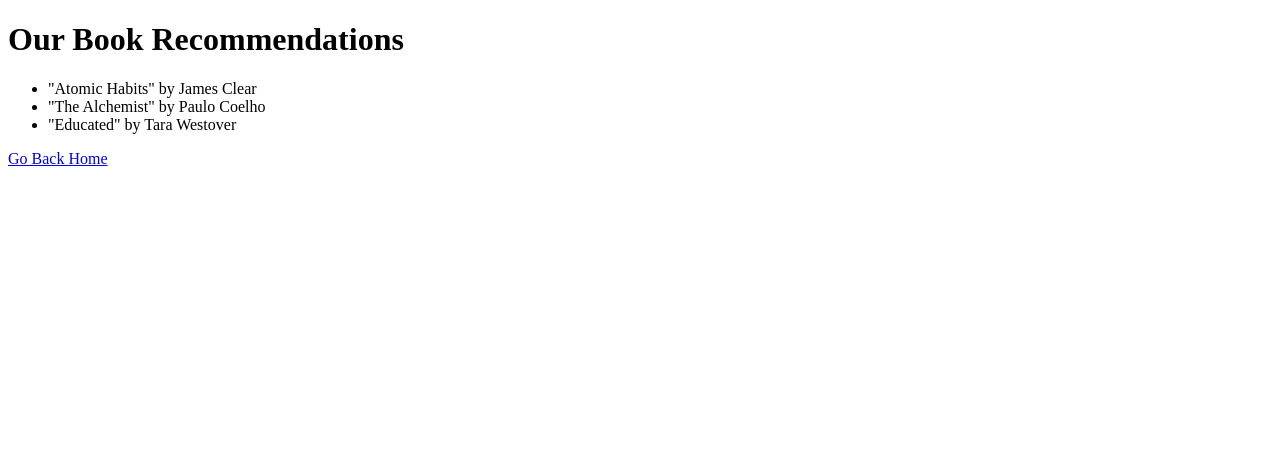
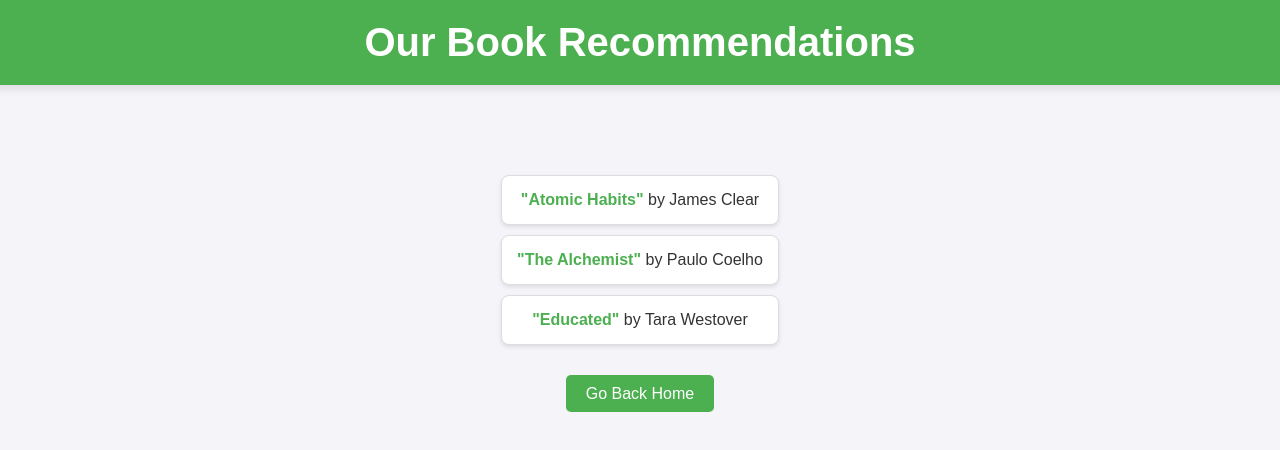
Before and after one commit to Mobi-learns/book-app-ci-cd-pipeline, a plain HTML site: page webapp/recommend.html in a window 1280 px wide. Drawn offline with Linux system fonts and the light colour scheme.

Commit message:
updated recommend

```diff
--- a/webapp/recommend.html
+++ b/webapp/recommend.html
@@ -1,18 +1,97 @@
 <!DOCTYPE html>
 <html lang="en">
+
 <head>
     <meta charset="UTF-8">
     <meta name="viewport" content="width=device-width, initial-scale=1.0">
     <title>Recommended Books</title>
     <link rel="stylesheet" href="/static/styles.css">
+    <style>
+        body {
+            font-family: 'Arial', sans-serif;
+            background-color: #f4f4f9;
+            color: #333;
+            margin: 0;
+            padding: 0;
+            display: flex;
+            flex-direction: column;
+            align-items: center;
+        }
+
+        header {
+            background-color: #4CAF50;
+            color: white;
+            padding: 20px;
+            width: 100%;
+            text-align: center;
+            box-shadow: 0 4px 8px rgba(0, 0, 0, 0.1);
+        }
+
+        h1 {
+            margin: 0;
+            font-size: 2.5em;
+        }
+
+        ul {
+            list-style-type: none;
+            padding: 0;
+            margin: 20px 0;
+        }
+
+        ul li {
+            background-color: #fff;
+            margin: 10px 0;
+            padding: 15px;
+            border: 1px solid #ddd;
+            border-radius: 8px;
+            box-shadow: 0 2px 4px rgba(0, 0, 0, 0.1);
+        }
+
+        ul li strong {
+            color: #4CAF50;
+        }
+
+        a {
+            text-decoration: none;
+            color: #fff;
+            background-color: #4CAF50;
+            padding: 10px 20px;
+            border-radius: 5px;
+            transition: background-color 0.3s ease;
+        }
+
+        a:hover {
+            background-color: #45a049;
+        }
+
+        .container {
+            max-width: 800px;
+            margin: 50px auto;
+            text-align: center;
+        }
+
+        .book-list {
+            margin: 40px 0;
+        }
+    </style>
 </head>
+
 <body>
-    <h1>Our Book Recommendations</h1>
-    <ul>
-        <li>"Atomic Habits" by James Clear</li>
-        <li>"The Alchemist" by Paulo Coelho</li>
-        <li>"Educated" by Tara Westover</li>
-    </ul>
-    <a href="/">Go Back Home</a>
+    <header>
+        <h1>Our Book Recommendations</h1>
+    </header>
+
+    <div class="container">
+        <div class="book-list">
+            <ul>
+                <li><strong>"Atomic Habits"</strong> by James Clear</li>
+                <li><strong>"The Alchemist"</strong> by Paulo Coelho</li>
+                <li><strong>"Educated"</strong> by Tara Westover</li>
+            </ul>
+        </div>
+
+        <a href="/">Go Back Home</a>
+    </div>
 </body>
+
 </html>
```
